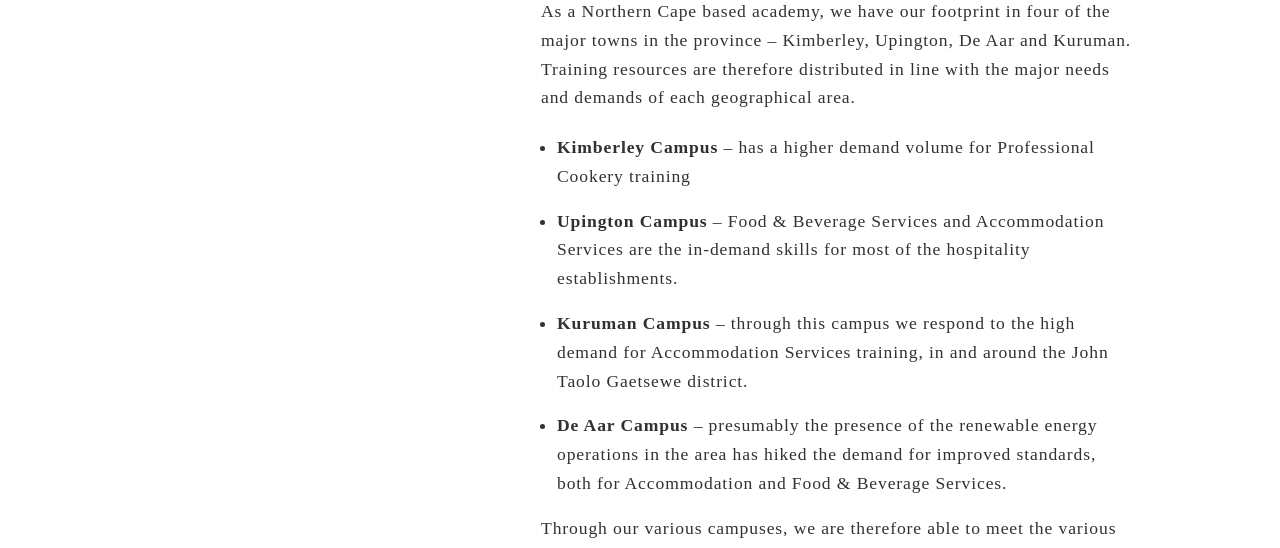
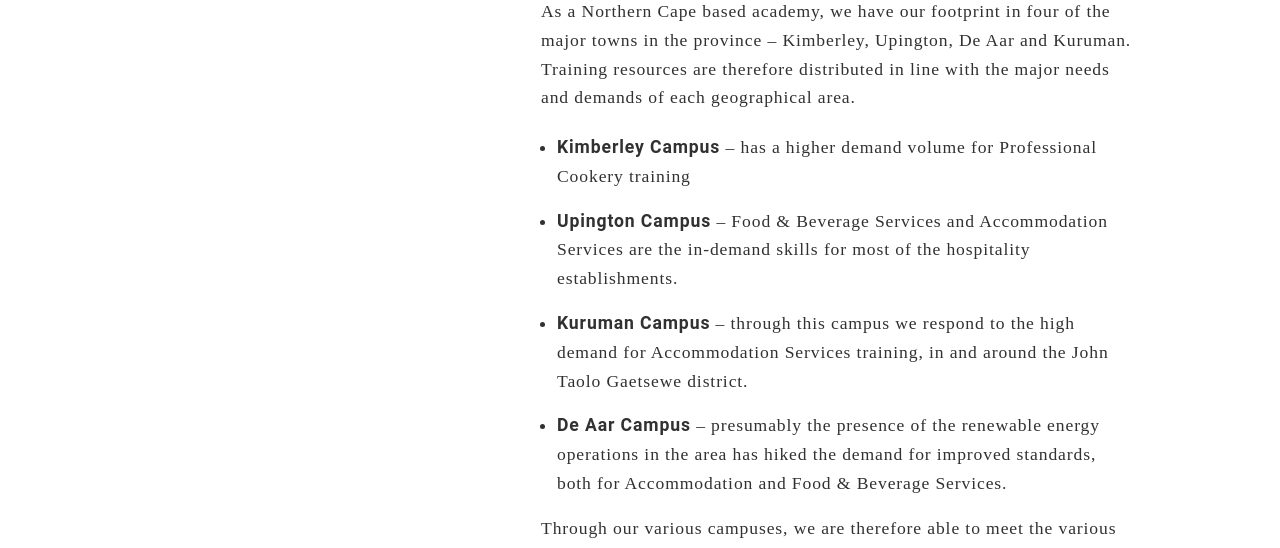
Before and after one commit to Spha88/hotel-school, a Next.js app: page /about in a window 1280 px wide. Shown: the part 1620-2168 px from the top of the page. Built offline with nearby package versions, Linux system fonts and the light colour scheme.

Commit message:
Change font for campus names in about page

```diff
--- a/components/AboutContent/AboutContent.js
+++ b/components/AboutContent/AboutContent.js
@@ -65,10 +65,10 @@ const AboutContent = () => {
                         </Zoom>
                         <Zoom>
                             <ul>
-                                <li><strong> Kimberley Campus</strong> – has a higher demand volume for Professional Cookery training</li>
-                                <li><strong>Upington Campus</strong> – Food & Beverage Services and Accommodation Services are the in-demand skills for most of the hospitality establishments.</li>
-                                <li><strong>Kuruman Campus</strong> – through this campus we respond to the high demand for Accommodation Services training, in and around the John Taolo Gaetsewe district.</li>
-                                <li><strong>De Aar Campus</strong> – presumably the presence of the renewable energy operations in the area has hiked the demand for improved standards, both for Accommodation and Food & Beverage Services.</li>
+                                <li><span>Kimberley Campus</span> – has a higher demand volume for Professional Cookery training</li>
+                                <li><span>Upington Campus</span> – Food & Beverage Services and Accommodation Services are the in-demand skills for most of the hospitality establishments.</li>
+                                <li><span>Kuruman Campus</span> – through this campus we respond to the high demand for Accommodation Services training, in and around the John Taolo Gaetsewe district.</li>
+                                <li><span>De Aar Campus</span> – presumably the presence of the renewable energy operations in the area has hiked the demand for improved standards, both for Accommodation and Food & Beverage Services.</li>
                             </ul>
                         </Zoom>
                         <Zoom>
--- a/components/AboutContent/AboutContent.module.scss
+++ b/components/AboutContent/AboutContent.module.scss
@@ -43,6 +43,10 @@
                     li {
                         margin-bottom: 1rem;
                         line-height: 1.8rem;
+                        span {
+                            font-weight: bold;
+                            font-family: var(--roboto) !important;
+                        }
                     }
                 }
                 p {
```
